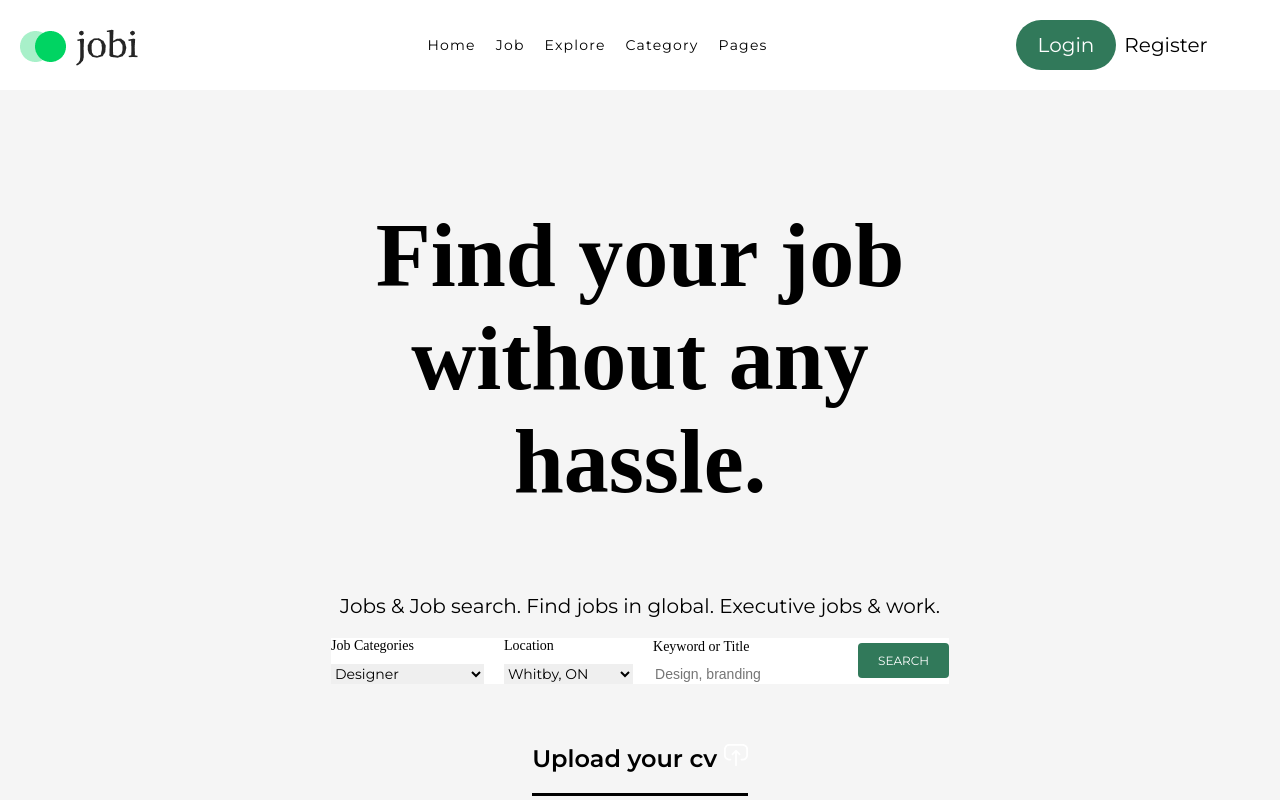
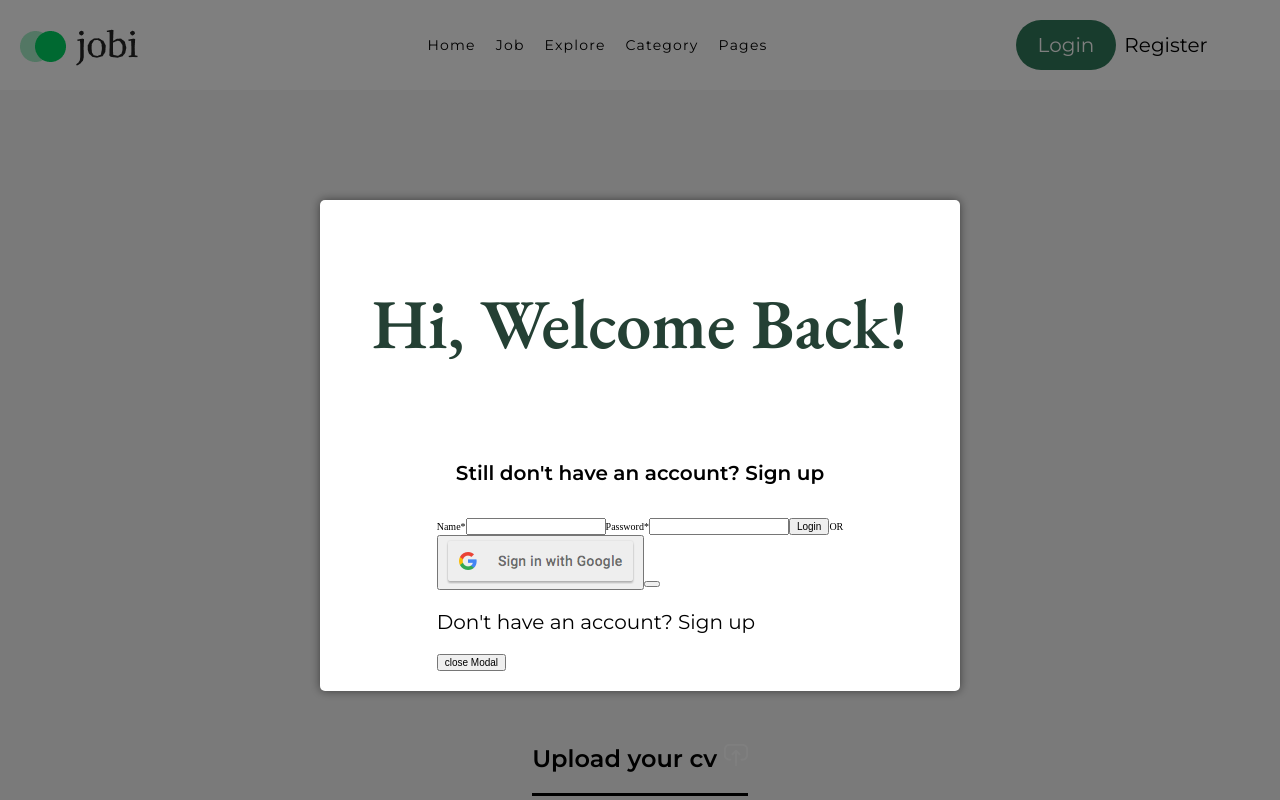
Before and after one commit to rodgersajb/jobi, a React (Vite) app: page / in a window 1280 px wide. Both pictures are taken after a click on the button "Login". Shown: the top 800 px of the page. Built offline with nearby package versions, Linux system fonts and the light colour scheme; no server answers.

Commit message:
added LoginModal.jsx and ModalContext to use app wide, added styling for the modal when opened

```diff
--- a/src/App.jsx
+++ b/src/App.jsx
@@ -3,7 +3,6 @@ import Home from "./Components/Homepage/Home";
 import Register from "./Components/Register";
 import { AuthProvider } from "./Contexts/AuthContext";
 import { BrowserRouter as Router, Routes, Route, Link } from "react-router-dom";
-
 
 function App() {
   return (
--- a/src/Components/Homepage/Home.jsx
+++ b/src/Components/Homepage/Home.jsx
@@ -6,13 +6,16 @@ import Trusted from "./Trusted";
 import FindTalent from "./FindTalent";
 import QA from "./QA";
 import Footer from "../Footer";
+import LoginModal from "../LoginModal";
+import { ModalProvider } from "../../Contexts/ModalContext";
 
 
 const Home = () => {
   return (
     <>
+    <ModalProvider>
 
-    <Nav/>
+      <Nav />
       <Header />
       <Categories />
       <JobFind />
@@ -20,10 +23,8 @@ const Home = () => {
       <FindTalent />
       <QA />
       <Footer />
-
-
-
-
+      <LoginModal />
+    </ModalProvider>
     </>
   );
 };
--- a/src/Components/Homepage/Nav.jsx
+++ b/src/Components/Homepage/Nav.jsx
@@ -1,9 +1,19 @@
 import { Link } from "react-router-dom";
+import LoginModal from "../LoginModal";
+import { ModalContext } from "../../Contexts/ModalContext";
+import { useContext } from "react";
 
 const Nav = () => {
+
+  const {showModal, setShowModal} = useContext(ModalContext)
+
+  const handleClick = () => {
+    setShowModal(true)
+  }
+
   return (
     <>
-      <nav>
+      <nav className={showModal ? "modal-open" : null}>
         <img src="public/assets/assets/jobiLogo.png" alt="jobi logo" />
         <ul>
           <li>Home</li>
@@ -13,7 +23,7 @@ const Nav = () => {
           <li>Pages</li>
         </ul>
         <div className="login-buttons">
-          <button>Login</button>
+          <button center styles={{background: "#FFFF00"}} onClick={handleClick}>Login</button>
           <button>
             <Link to="/register">Register</Link>
           </button>
--- /dev/null
+++ b/src/Components/LoginModal.jsx
@@ -0,0 +1,80 @@
+import { useState } from "react";
+import { Link } from "react-router-dom";
+import Nav from "./Homepage/Nav";
+import { googleSignUp, facebookSignUp } from "./SignUps";
+import { ModalContext } from "../Contexts/ModalContext";
+import { useContext, useEffect } from "react";
+
+const LoginModal = () => {
+  const { showModal, setShowModal } = useContext(ModalContext);
+
+  const closeModal = () => {
+    setShowModal(false);
+  };
+
+   useEffect(() => {
+     document.body.classList.toggle("modal-open", showModal);
+   }, [showModal]);
+
+  return (
+    <>
+
+        <div
+          className="modal"
+          style={{ display: showModal ? "block" : "none" }}
+        >
+            <div className="content">
+
+          <h2>Hi, Welcome Back!</h2>
+          <h5>
+            Still don't have an account? <Link to="/register">Sign up</Link>
+          </h5>
+          <form action="">
+            <span>
+              <label htmlFor="name">Name*</label>
+              <input
+                type="text"
+                onChange={(event) => setName(event.target.value)}
+              />
+            </span>
+            <span>
+              <label htmlFor="password">Password*</label>
+              <input
+                type="password"
+                onChange={(event) => setPassword(event.target.value)}
+              />
+            </span>
+            <button>Login</button>
+            <span>OR</span>
+            <div className="sign-in-buttons">
+              <button onClick={googleSignUp}>
+                <img
+                  src="src/assets/btn_google_signin_light_pressed_web.png"
+                  alt="google sign in button"
+                />
+              </button>
+              <button onClick={facebookSignUp}>
+                <div
+                  className="fb-login-button"
+                  data-width="191px"
+                  data-size=""
+                  data-button-type=""
+                  data-layout=""
+                  data-auto-logout-link="false"
+                  data-use-continue-as="false"
+                ></div>
+              </button>
+              <p>
+                Don't have an account? <Link to="/register">Sign up</Link>
+              </p>
+              <button onClick={closeModal}>close Modal</button>
+            </div>
+          </form>
+            </div>
+        </div>
+
+    </>
+  );
+};
+
+export default LoginModal;
--- /dev/null
+++ b/src/Contexts/ModalContext.jsx
@@ -0,0 +1,15 @@
+
+
+import { createContext, useState } from "react";
+
+export const ModalContext = createContext();
+
+export const ModalProvider = ({ children }) => {
+  const [showModal, setShowModal] = useState(false);
+
+  return (
+    <ModalContext.Provider value={{ showModal, setShowModal }}>
+      {children}
+    </ModalContext.Provider>
+  );
+};
--- a/src/styles/sass/partials/_app.scss
+++ b/src/styles/sass/partials/_app.scss
@@ -1,3 +1,4 @@
 .App {
     max-width: 2080px;
+    position: relative;
 }
--- a/src/styles/sass/partials/_baseStyles.scss
+++ b/src/styles/sass/partials/_baseStyles.scss
@@ -48,3 +48,8 @@ a {
   text-decoration: none;
   color: black;
 }
+
+h2 {
+  font-family: $heading1;
+  font-size: 7rem;
+}
--- a/src/styles/sass/partials/_home.scss
+++ b/src/styles/sass/partials/_home.scss
@@ -1,3 +1,6 @@
+.modal-open {
+
+}
 nav {
   width: 95%;
   display: flex;
--- a/src/styles/sass/partials/_register.scss
+++ b/src/styles/sass/partials/_register.scss
@@ -124,8 +124,6 @@
             background: #fff;
             border-radius: 4rem;
             height: 100%;
-
-
           }
         }
       }
@@ -134,7 +132,7 @@
         flex-direction: column;
         align-items: center;
         justify-content: center;
-        padding: 4rem ;
+        padding: 4rem;
         span {
           display: flex;
           flex-direction: column;
@@ -162,7 +160,7 @@
           background-color: $registerGreen;
           width: 123%;
           border-radius: 0.4rem;
-            padding: 0.8rem ;
+          padding: 0.8rem;
           margin: 1rem 0 0 0;
           font-size: 1.4rem;
         }
@@ -177,3 +175,34 @@
     }
   }
 }
+
+.modal {
+  position: fixed;
+  top: 0;
+  left: 0;
+  width: 100%;
+  height: 100%;
+  z-index: 999;
+  background-color: rgba(0, 0, 0, 0.5);
+  display: flex;
+  justify-content: center;
+  align-items: center;
+  .content {
+    background-color: #fff;
+    padding: 20px;
+    border-radius: 5px;
+    box-shadow: 0 0 10px rgba(0, 0, 0, 0.5);
+    width: 50%;
+    margin: 20rem auto;
+    display: flex;
+    align-items: center;
+    justify-content: center;
+    flex-direction: column;
+    h2 {
+      color: $registerGreen;
+
+    }
+
+
+  }
+}
--- a/src/styles/sass/styles.css
+++ b/src/styles/sass/styles.css
@@ -47,6 +47,11 @@ li {
 a {
   text-decoration: none;
   color: black;
+}
+
+h2 {
+  font-family: "EB Garamond", serif;
+  font-size: 7rem;
 }
 
 html {
@@ -302,6 +307,7 @@ html {
 
 .App {
   max-width: 2080px;
+  position: relative;
 }
 
 nav {
@@ -907,4 +913,32 @@ footer .footer .socials span {
 .register .register-form .form-container p .underline {
   color: #244034;
   border-bottom: 1px solid #244034;
+}
+
+.modal {
+  position: fixed;
+  top: 0;
+  left: 0;
+  width: 100%;
+  height: 100%;
+  z-index: 999;
+  background-color: rgba(0, 0, 0, 0.5);
+  display: flex;
+  justify-content: center;
+  align-items: center;
+}
+.modal .content {
+  background-color: #fff;
+  padding: 20px;
+  border-radius: 5px;
+  box-shadow: 0 0 10px rgba(0, 0, 0, 0.5);
+  width: 50%;
+  margin: 20rem auto;
+  display: flex;
+  align-items: center;
+  justify-content: center;
+  flex-direction: column;
+}
+.modal .content h2 {
+  color: #244034;
 }/*# sourceMappingURL=styles.css.map */
```
Also changed, not shown: 1 other file (tests, documents, lock files or other folders). Lines whose indentation alone changed are shown as unchanged.
